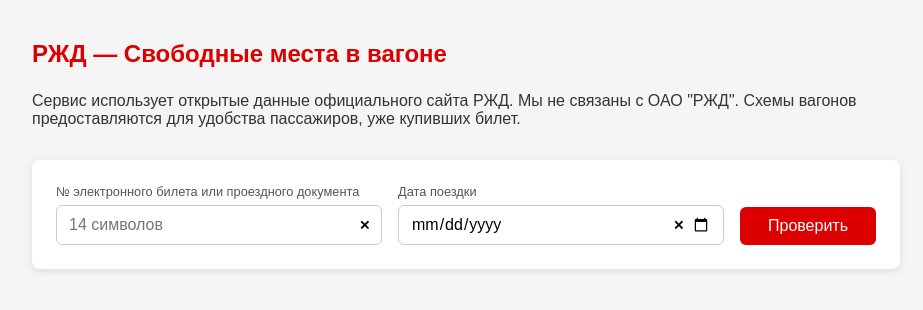
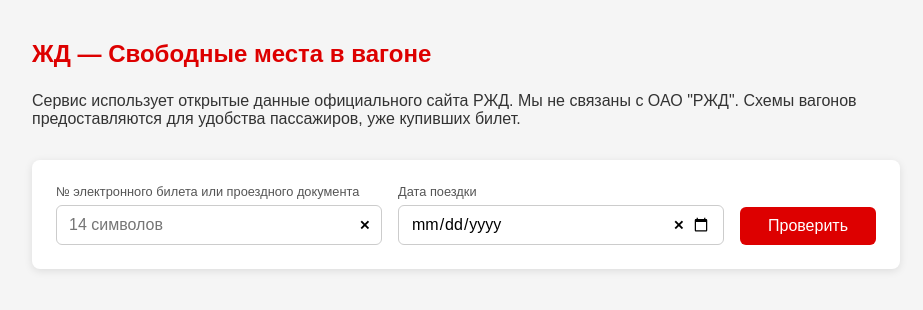
Before and after one commit to ilushinvanya/rzd-check-free-places, a website: page public/index.html in a window 1280 px wide. Shown: the whole page, without its empty margins (174-1097 px from the left). Drawn offline with Linux system fonts and the light colour scheme.

Commit message:
удалил Р из РЖД

```diff
--- a/public/index.html
+++ b/public/index.html
@@ -8,7 +8,7 @@
 </head>
 <body>
   <div class="container">
-    <h1>РЖД — Свободные места в вагоне</h1>
+    <h1>ЖД — Свободные места в вагоне</h1>
     <div>Сервис использует открытые данные официального сайта РЖД. Мы не связаны с ОАО "РЖД". Схемы вагонов предоставляются для удобства пассажиров, уже купивших билет.</div>
     <div class="form-card">
       <div class="form-row">
```
